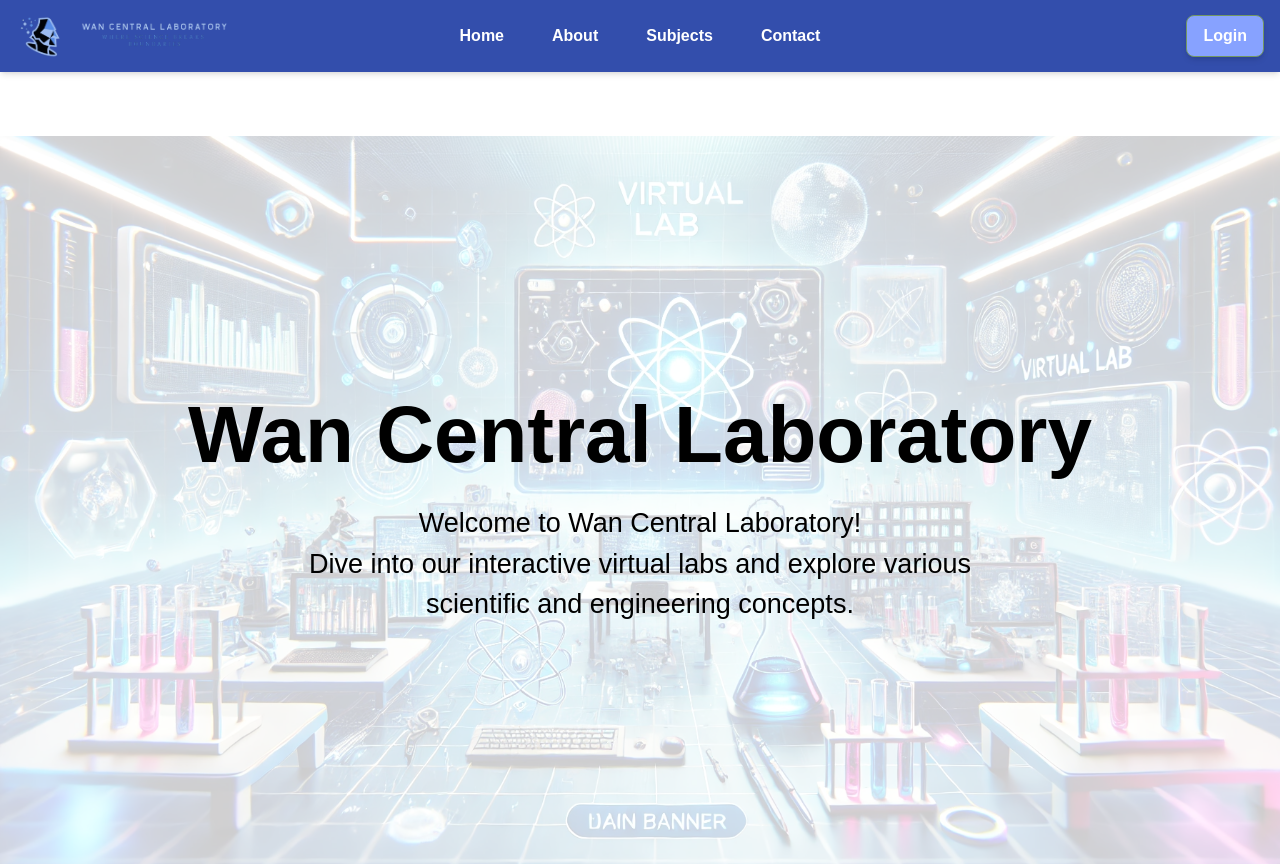
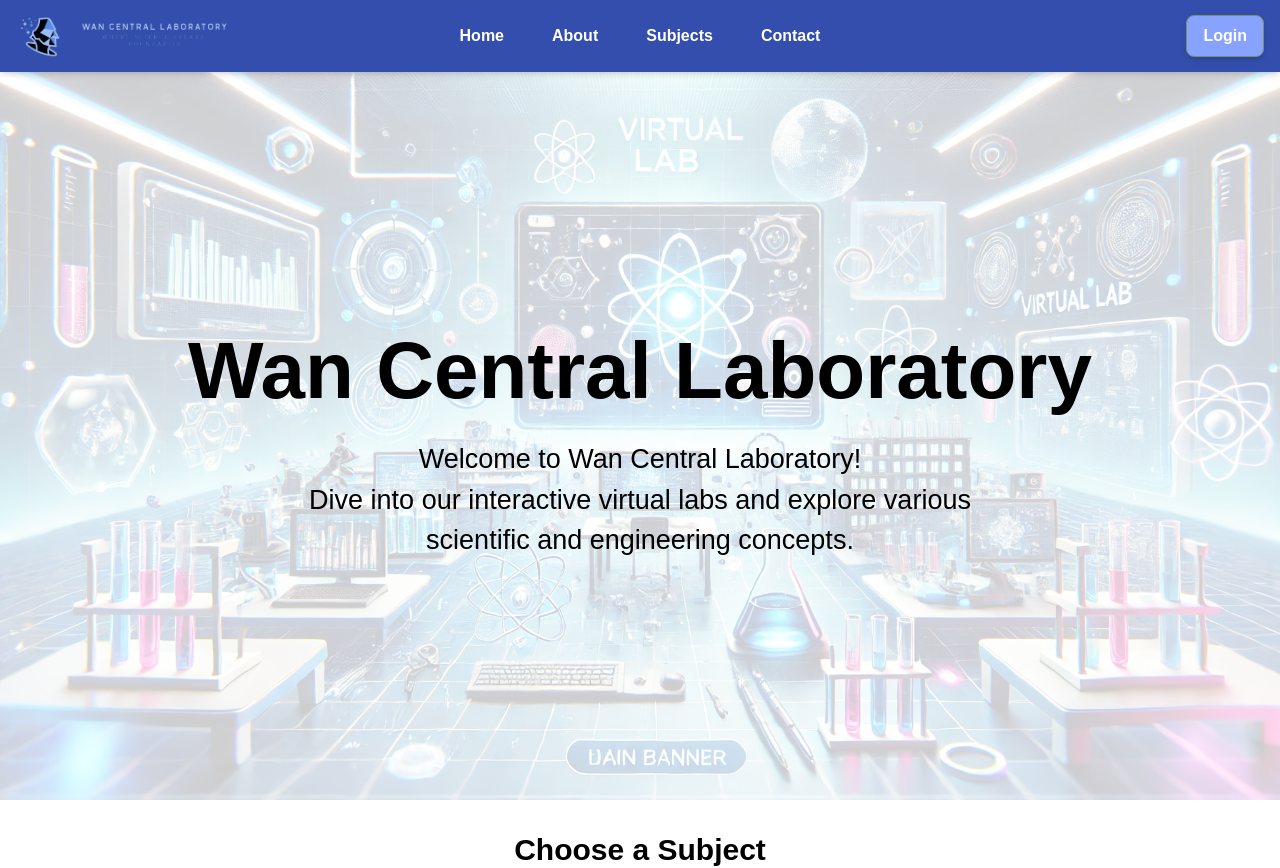
Before and after one commit to Erwanph/wan-central-lab, a Next.js app: page / in a window 1280 px wide. Shown: the top 868 px of the page. Built offline with nearby package versions, Linux system fonts and the light colour scheme.

Commit message:
Update minor padding

```diff
--- a/app/about/page.tsx
+++ b/app/about/page.tsx
@@ -36,7 +36,7 @@ const About = () => {
     ];
 
     return (
-        <main className="min-h-screen bg-white text-black pt-24 pb-20 px-4 flex items-center">
+        <main className="min-h-screen bg-white text-black pt-10 pb-20 px-4 flex items-center">
             <div className="container mx-auto max-w-7xl">
 
                 <section className="mb-12">
--- a/app/page.tsx
+++ b/app/page.tsx
@@ -6,7 +6,7 @@ import Feedback from "@/components/Feedback";
 
 const Home: React.FC = () => {
   return (
-    <main className="min-h-screen flex flex-col justify-between pt-16">
+    <main className="min-h-screen flex flex-col justify-between">
       <section className="relative bg-cover bg-center lg:h-[91vh] h-[50vh] flex items-center justify-center">
         <div className="absolute inset-0 bg-[url('/background.png')] bg-cover bg-center opacity-20"></div>
         <div className="container relative z-10 mx-auto text-center">
--- a/app/simulation/page.tsx
+++ b/app/simulation/page.tsx
@@ -5,7 +5,7 @@ import OhmsLaw from "@/components/OhmsLaw";
 
 const Home: React.FC = () => {
   return (
-    <main className="min-h-screen flex flex-col justify-between pt-16">
+    <main className="min-h-screen flex flex-col justify-between">
         <OhmsLaw/>
     </main>
   );
```
